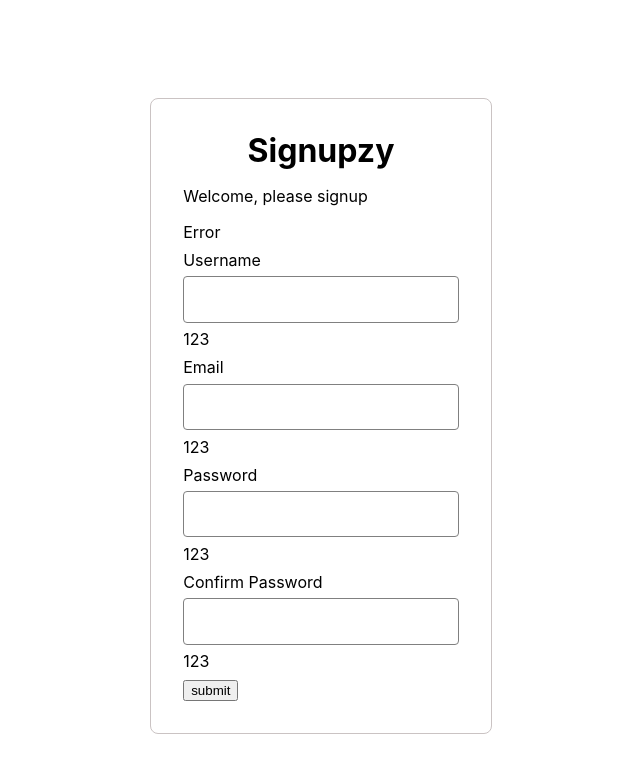
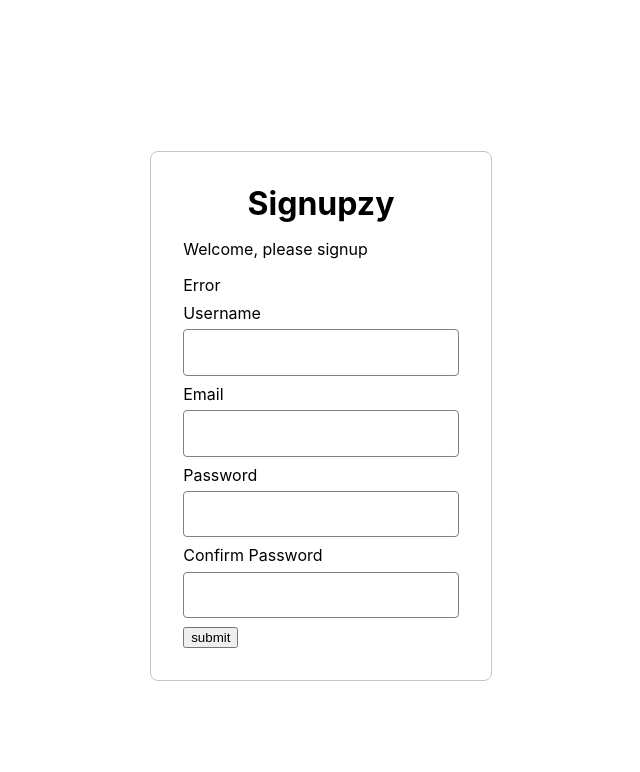
Before and after one commit to maltenz/signupzy, a React (Create React App) app: page / in a window 1280 px wide. Shown: the top 772 px of the page, without its empty margins (335-975 px from the left). Built offline with nearby package versions, Linux system fonts and the light colour scheme.

Commit message:
change form validation mode

```diff
--- a/src/components/InputField.tsx
+++ b/src/components/InputField.tsx
@@ -1,7 +1,7 @@
 import { FC } from 'react';
 import { createUseStyles } from 'react-jss';
 
-import { useController, Controller } from 'react-hook-form';
+import { Controller } from 'react-hook-form';
 
 const useStyles = createUseStyles({
   inputField: {
@@ -45,23 +45,13 @@ const InputField: FC<Props> = ({
 }) => {
   const classes = useStyles();
 
-  // const { field, fieldState, formState } = useController({
-  //   control,
-  //   name,
-  //   defaultValue,
-  //   rules: { required, validate, pattern: /[A-Za-z]{3}/ },
-  // });
-  // console.log({ field, fieldState, formState });
-
   return (
     <Controller
       control={control}
       name={name}
-      rules={{ required, validate }}
+      rules={{ required: `${name} is required`, validate }}
       defaultValue={defaultValue}
-      render={({ field, fieldState, formState }) => {
-        console.log({ field, fieldState });
-
+      render={({ field, fieldState }) => {
         return (
           <div className={classes.inputField}>
             <label htmlFor={id}>{label}</label>
@@ -70,7 +60,7 @@ const InputField: FC<Props> = ({
               <input id={id} type={type} {...field} aria-required={required} />
             </div>
             <span id={`${id}_feedback`} aria-live="polite">
-              123
+              {fieldState.error?.message}
             </span>
           </div>
         );
--- a/src/pages/SignUp.tsx
+++ b/src/pages/SignUp.tsx
@@ -52,11 +52,10 @@ interface IFormInput {
 const SignUp: FC = () => {
   const classes = useStyles();
   const {
-    register,
     control,
     handleSubmit,
     formState: { errors },
-  } = useForm<IFormInput>();
+  } = useForm<IFormInput>({ mode: 'onBlur' });
   const onSubmit = (data: IFormInput) => console.log(data);
   console.log({ errors });
   return (
@@ -76,30 +75,32 @@ const SignUp: FC = () => {
           label="Username"
           control={control}
           name="username"
-          defaultValue={''}
+          required
         />
         <InputField
           label="Email"
           control={control}
           name="email"
+          required
+          type="email"
           validate={(value) => {
             const re = /^\S+@\S+\.\S+$/;
-            return 'Invalid Email Address';
-            // return re.test(value as string) ? '' : 'Invalid Email Address';
+            return re.test(value as string) ? true : 'Invalid Email Address';
           }}
-          defaultValue={''}
         />
         <InputField
           label="Password"
+          type="password"
           control={control}
           name="password"
-          defaultValue={''}
+          required
         />
         <InputField
           label="Confirm Password"
           control={control}
+          type="password"
           name="confirmPassword"
-          defaultValue={''}
+          required
         />
 
         <button type="submit">submit</button>
```
